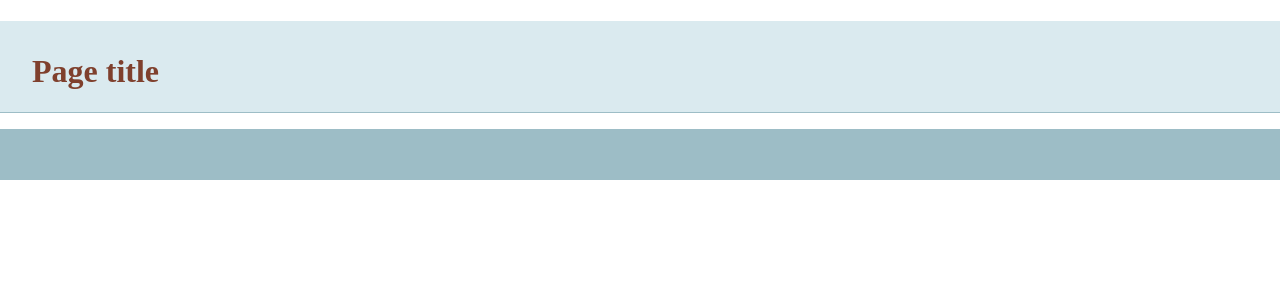
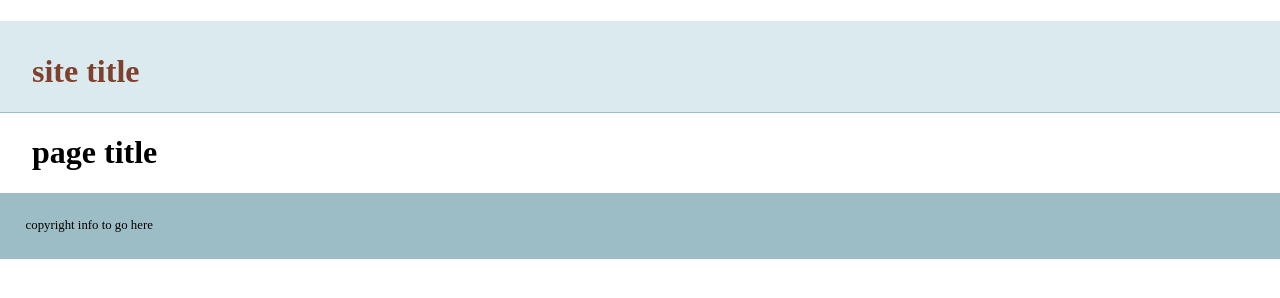
Before and after one commit to pankhurijain/git-basics, a plain HTML site: page index.html in a window 1280 px wide. Drawn offline with nearby package versions, Linux system fonts and the light colour scheme.

Commit message:
added more info

```diff
--- a/index.html
+++ b/index.html
@@ -1,7 +1,8 @@
+
 <!DOCTYPE html>
-<!--[if lt IE 7]>      <html class="no-js lt-ie9 lt-ie8 lt-ie7"> <![endif]-->
-<!--[if IE 7]>         <html class="no-js lt-ie9 lt-ie8"> <![endif]-->
-<!--[if IE 8]>         <html class="no-js lt-ie9"> <![endif]-->
+<!--[if lt IE 7]> <html class="no-js lt-ie9 lt-ie8 lt-ie7"> <![endif]-->
+<!--[if IE 7]> <html class="no-js lt-ie9 lt-ie8"> <![endif]-->
+<!--[if IE 8]> <html class="no-js lt-ie9"> <![endif]-->
 <!--[if gt IE 8]><!--> <html class="no-js"> <!--<![endif]-->
 <head>
 <meta charset="utf-8">
@@ -14,13 +15,14 @@
 </head>
 <body>
 <header>
-	<h1>Page title</h1>
+<h1>site title</h1>
 </header>
 <nav id="pageNav">
 </nav>
 <main>
+<h1>page title</h1>
 </main>
-    <footer>
+<footer>copyright info to go here
 </footer>
 <script>
 //use the modernizr load to load up external scripts. This will load the scripts asynchronously, but the order listed matters. Although it will load all scripts in parallel, it will execute them in the order listed
```
Lines whose indentation alone changed are shown as unchanged.
